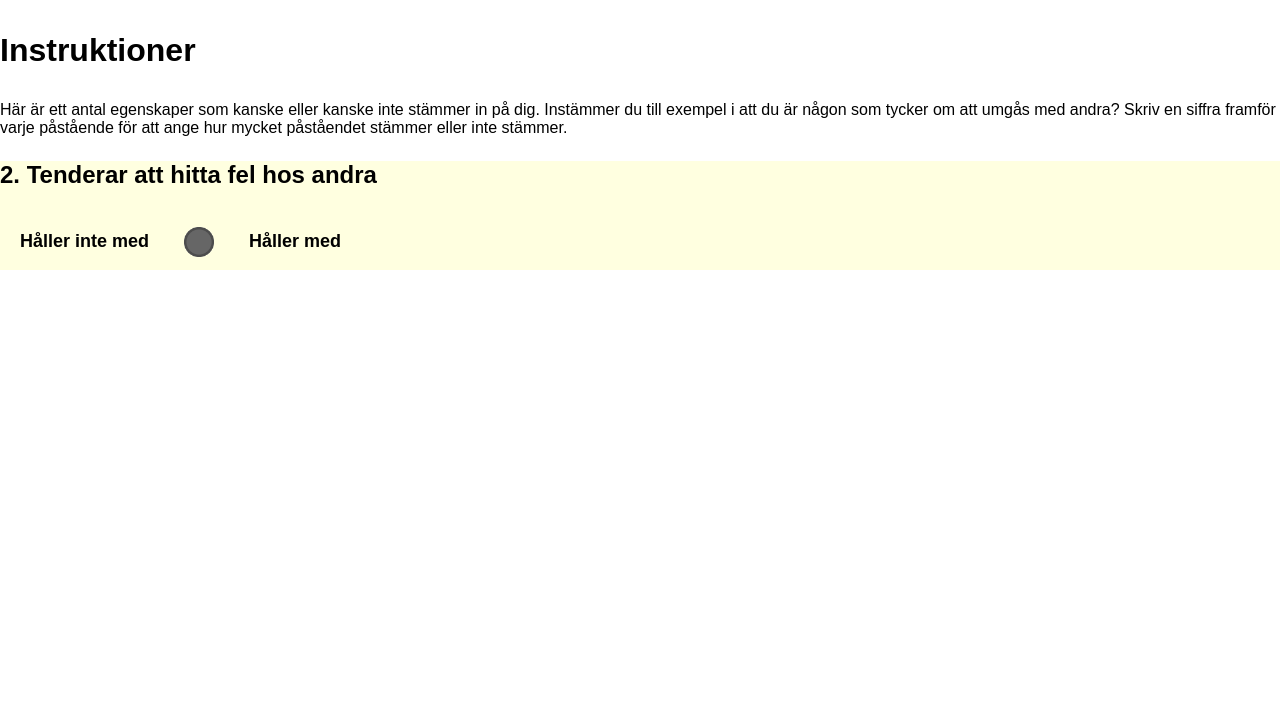
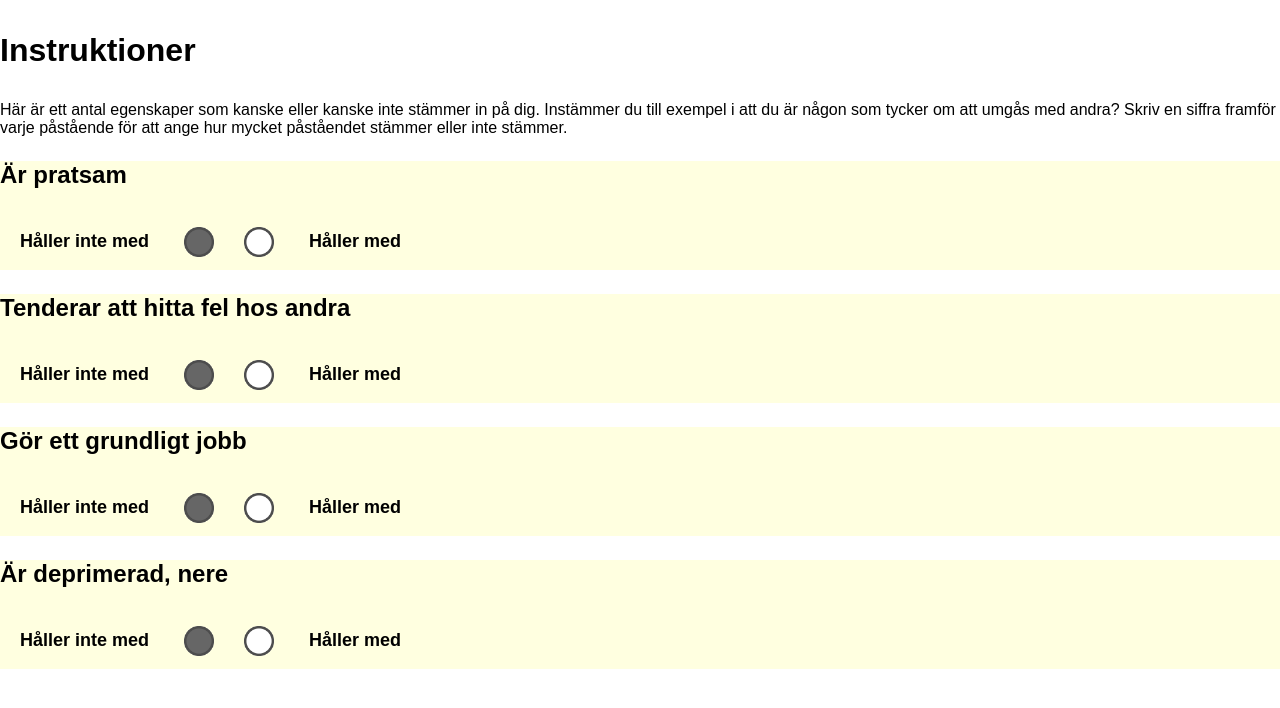
Before and after one commit to Mattssonm/bigFivePersonlighetstest, a React (Create React App) app: page / in a window 1280 px wide. Shown: the top 708 px of the page. Built offline with nearby package versions, Linux system fonts and the light colour scheme.

Commit message:
add question component

```diff
--- a/src/App.js
+++ b/src/App.js
@@ -1,6 +1,6 @@
 import React from 'react';
-import buttonFull from './assets/buttons/button-full.png';
 import './App.css';
+import Question from './components/Question.js'
 
 function App() {
   return (
@@ -13,15 +13,7 @@ function App() {
           påstående för att ange hur mycket påståendet stämmer eller inte stämmer.
         </p>
       </div>
-      <div class="question">
-        <p>2. Tenderar att hitta fel hos andra</p>
-        <div class="container">
-          <p>Håller inte med</p>
-          <img class="unchecked" src={buttonFull}/>
-          <img class="checked displayNone" src=""/>
-          <p>Håller med</p>
-        </div>
-      </div>
+      <Question />
     </div>
   );
 }
--- /dev/null
+++ b/src/components/Question.js
@@ -0,0 +1,30 @@
+import React from 'react';
+import buttonFull from '../assets/buttons/button-full.png';
+import buttonEmpty from '../assets/buttons/button-empty.png';
+
+function Question(props) {
+  const questions = [
+    "Är pratsam",
+    "Tenderar att hitta fel hos andra",
+    "Gör ett grundligt jobb",
+    "Är deprimerad, nere"
+  ];
+  const markup = questions.map(q => {
+    return (
+      <div key={q+1} className="question">
+        <p>{q}</p>
+        <div className="container">
+          <p>Håller inte med</p>
+          <img src={buttonFull}/>
+          <img src={buttonEmpty}/>
+          <p>Håller med</p>
+        </div>
+      </div>
+    )
+  })
+  return (
+    <div>{markup}</div>
+  )
+}
+
+export default Question;
```
